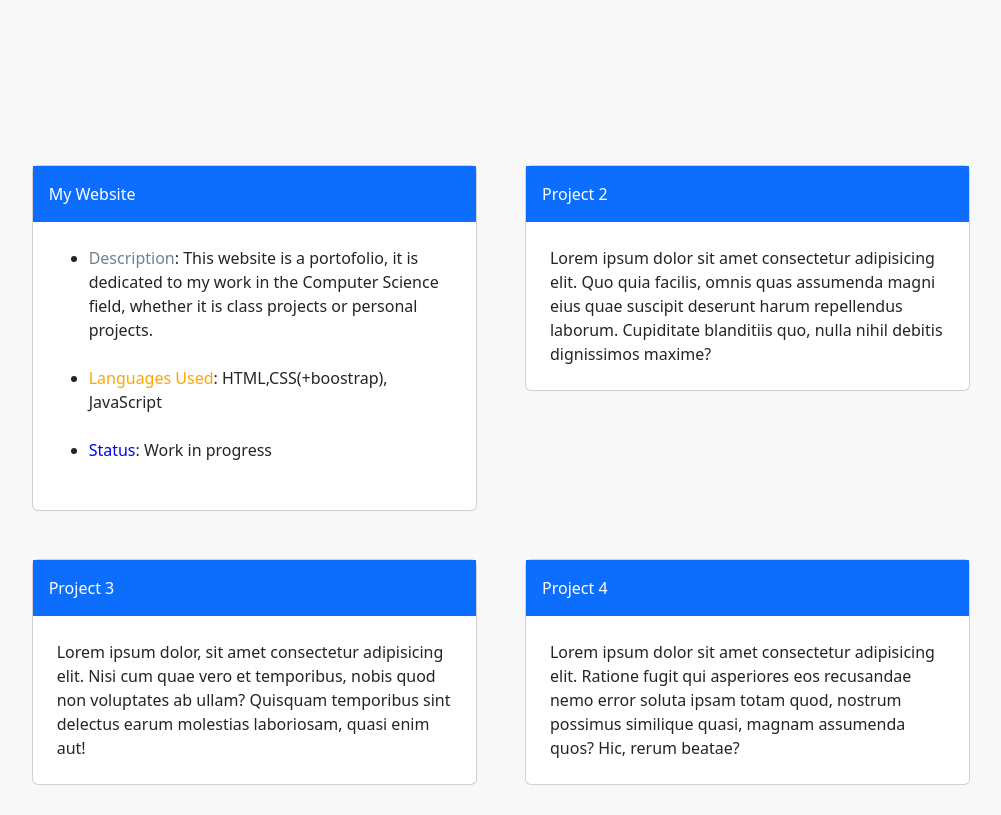
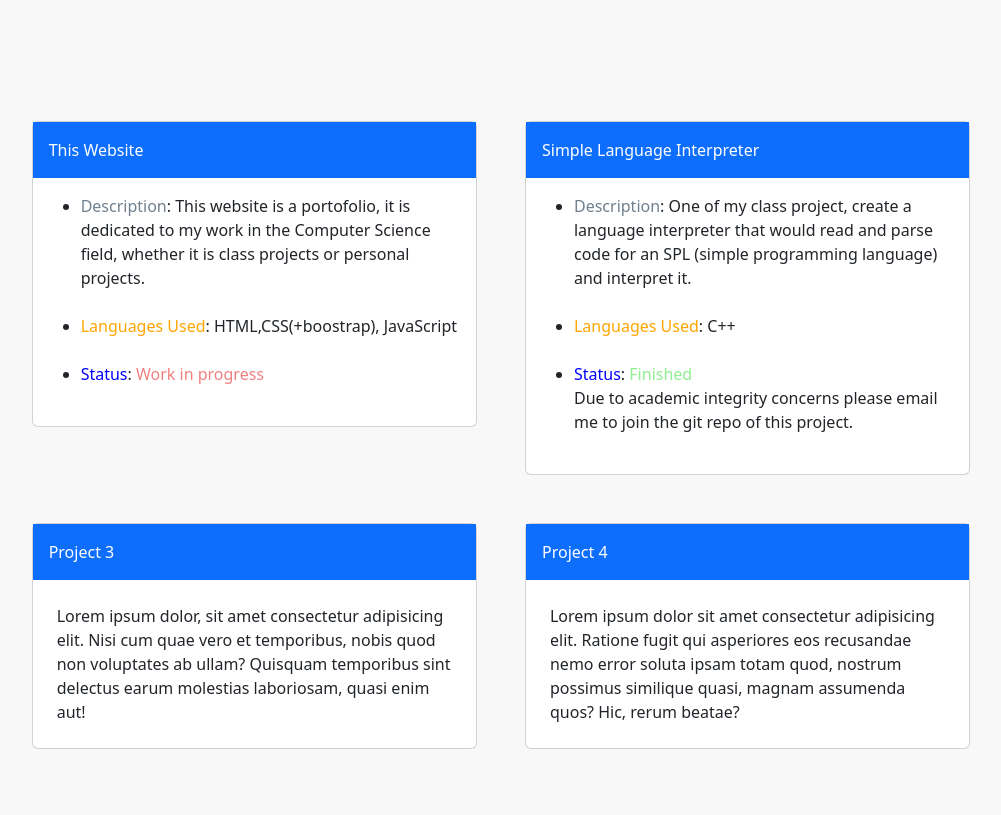
Before and after one commit to breakthegreat/portofolio, a website: page index.html in a window 1280 px wide. Shown: the part 680-1495 px from the top of the page, without its empty margins (139-1140 px from the left). Drawn offline with nearby package versions, Linux system fonts and the light colour scheme.

Commit message:
added some projects

```diff
--- a/index.html
+++ b/index.html
@@ -92,9 +92,9 @@
         <div class="row row-cols-1 row-cols-lg-2  mx-5 gy-5 gx-5" id="projects">
             <div class="col-lg-5 offset-lg-1 col-md-6">
                 <div class="card ">
-                    <div class="card-body text-bg-primary">My Website
+                    <div class="card-body text-bg-primary">This Website
                     </div>
-                    <div class="card-body p-4">
+                    <div class="card-body p-3">
 
                         <ul>
                             <li class="list">
@@ -107,7 +107,8 @@
                                 <span style="color: orange;">Languages Used</span>: HTML,CSS(+boostrap), JavaScript
                             </li>
                             <li class="list">
-                                <span style="color:blue;"> Status</span>: Work in progress
+                                <span style="color:blue;"> Status</span>: <span style="color:lightcoral;">Work in
+                                    progress</span>
                             </li>
                         </ul>
                     </div>
@@ -117,11 +118,26 @@
             </div>
             <div class="col-lg-5  col-md-6">
                 <div class="card ">
-                    <div class="card-body text-bg-primary">Project 2
+                    <div class="card-body text-bg-primary">Simple Language Interpreter
                     </div>
-                    <div class="card-body p-4">Lorem ipsum dolor sit amet consectetur adipisicing elit. Quo quia
-                        facilis, omnis quas assumenda magni eius quae suscipit deserunt harum repellendus laborum.
-                        Cupiditate blanditiis quo, nulla nihil debitis dignissimos maxime?
+                    <div class="card-body p-3">
+
+                        <ul>
+                            <li class="list">
+                                <span style="color:slategray;">Description</span>:
+                                One of my class project, create a language interpreter that would read and parse code
+                                for an SPL (simple programming language) and interpret it.
+                            </li>
+                            <li class="list">
+                                <span style="color: orange;">Languages Used</span>: C++
+                            </li>
+                            <li class="list">
+                                <span style="color:blue;"> Status</span>: <span
+                                    style="color:lightgreen;">Finished</span>
+                                <br>
+                                Due to academic integrity concerns please email me to join the git repo of this project.
+                            </li>
+                        </ul>
                     </div>
 
                 </div>
--- a/styles.css
+++ b/styles.css
@@ -50,7 +50,7 @@ p {
 
 .welcome {
     text-indent: 50px;
-    letter-spacing: 3px;
+    letter-spacing: 1.5px;
     line-height: 2.3;
     padding: 48px;
 }
```
